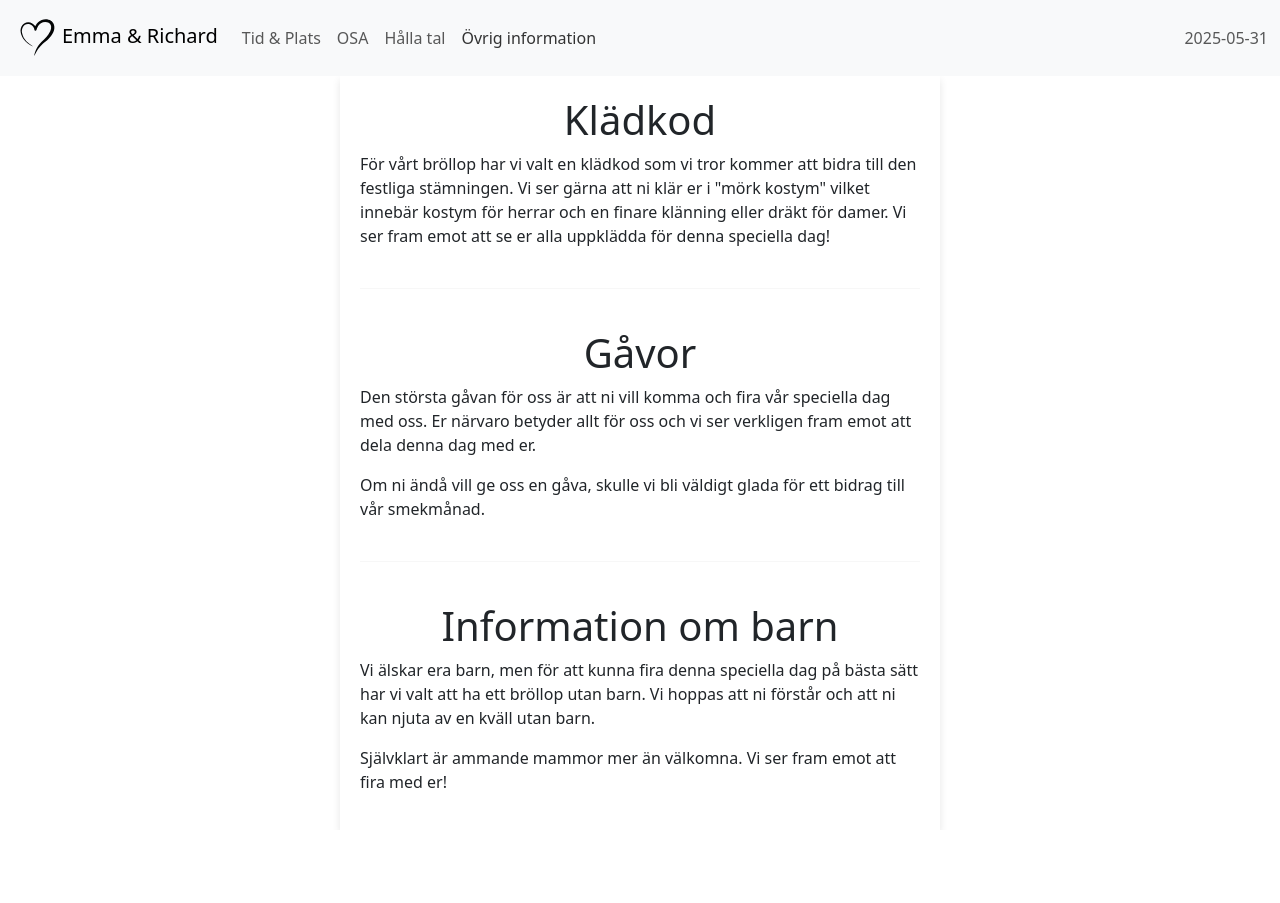
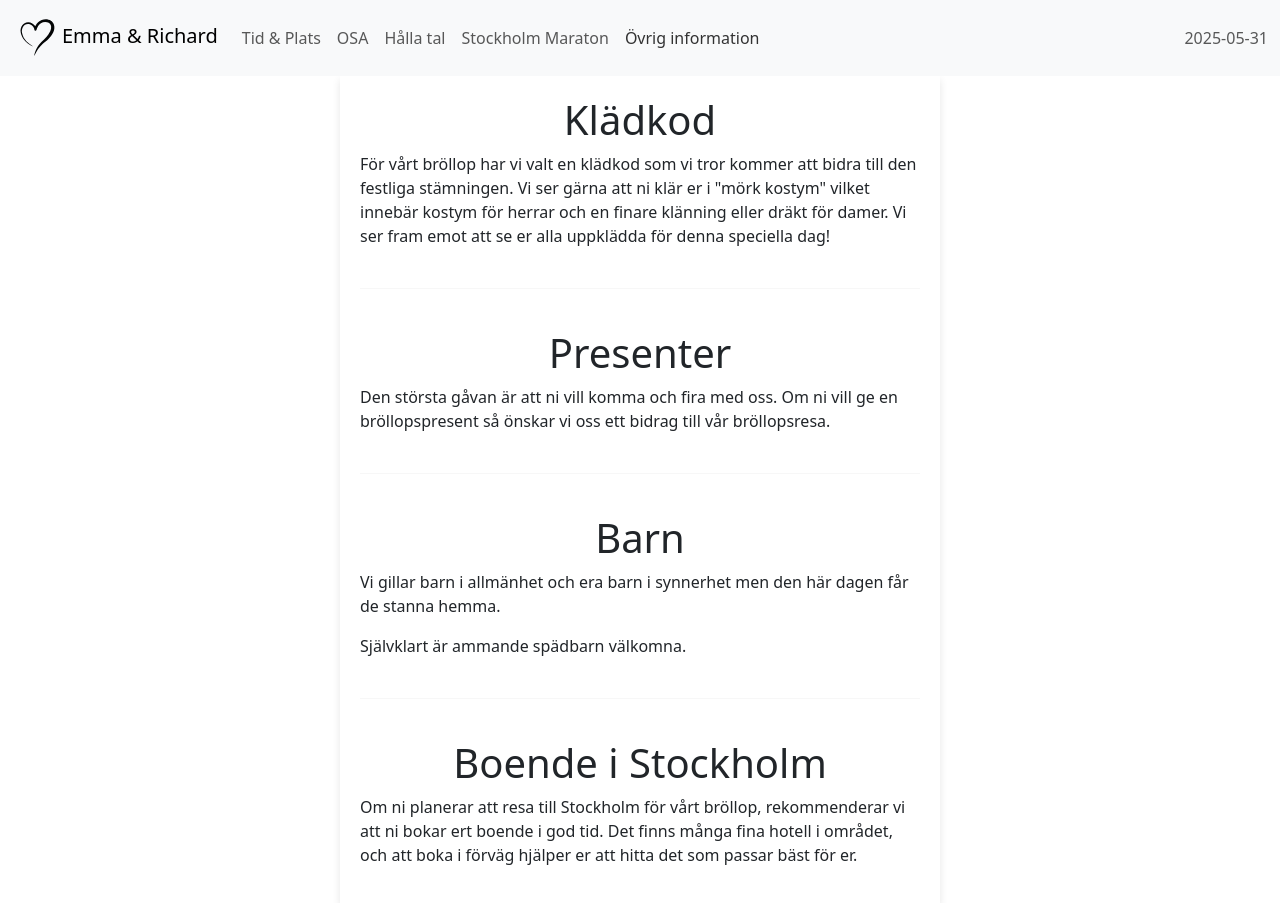
Before and after one commit to richarduggelberg/wedding, a React (Vite) app: page / in a window 1280 px wide. Both pictures are taken after a click on the link "Övrig information". Before the commit the page ends 830 px from the top, so only its background shows below. Built offline with nearby package versions, Linux system fonts and the light colour scheme.

Commit message:
fix some text

```diff
--- a/src/App.tsx
+++ b/src/App.tsx
@@ -5,6 +5,7 @@ import TimeAndPlacePage from "./components/TimeAndPlacePage";
 import RsvpPage from "./components/RsvpPage";
 import SpeechPage from "./components/SpeechPage";
 import MiscPage from "./components/MiscPage";
+import MarathonPage from "./components/MarathonPage";
 
 const App = () => {
   const title = "Emma & Richard";
@@ -20,6 +21,7 @@ const App = () => {
       {currentPage === "rsvp" && <RsvpPage />}
       {currentPage === "speech" && <SpeechPage />}
       {currentPage === "misc" && <MiscPage />}
+      {currentPage === "marathon" && <MarathonPage />}
     </>
   );
 };
--- /dev/null
+++ b/src/components/MarathonPage.tsx
@@ -0,0 +1,28 @@
+const MarathonPage = () => {
+  return (
+    <div
+      style={{
+        maxWidth: "600px",
+        margin: "0 auto",
+        padding: "20px",
+        boxShadow: "0 4px 8px rgba(0, 0, 0, 0.1)",
+        backgroundColor: "#fff",
+      }}
+    >
+      <h1 style={{ textAlign: "center" }}>Nej</h1>
+      <p>Vi ska inte springa Stockholm Maraton och det ska inte ni heller.</p>
+      <p>
+        Däremot ska många andra göra det samma dag som vårt bröllop. Vi
+        rekommenderar därför att ta tunnelbanan till Östermalmstorg för vigseln
+        och att ni som behöver boka boende i Stockholm gör det i god tid.
+      </p>
+      <p>
+        Från vigseln till festlokalen är det en kort promenad där du inte
+        riskerar att bli tacklad av en löpare då vi inte behöver korsa banan.
+      </p>
+      <p>Efter middagen och festen fungerar Stockholmstrafiken som vanligt.</p>
+    </div>
+  );
+};
+
+export default MarathonPage;
--- a/src/components/MiscPage.tsx
+++ b/src/components/MiscPage.tsx
@@ -29,15 +29,10 @@ const MiscPage = () => {
       />
 
       {/* Section for information about gifts */}
-      <h1 style={{ textAlign: "center" }}>Gåvor</h1>
+      <h1 style={{ textAlign: "center" }}>Presenter</h1>
       <p>
-        Den största gåvan för oss är att ni vill komma och fira vår speciella
-        dag med oss. Er närvaro betyder allt för oss och vi ser verkligen fram
-        emot att dela denna dag med er.
-      </p>
-      <p>
-        Om ni ändå vill ge oss en gåva, skulle vi bli väldigt glada för ett
-        bidrag till vår smekmånad.
+        Den största gåvan är att ni vill komma och fira med oss. Om ni vill ge
+        en bröllopspresent så önskar vi oss ett bidrag till vår bröllopsresa.
       </p>
 
       {/* Divider or space between sections */}
@@ -50,15 +45,29 @@ const MiscPage = () => {
       />
 
       {/* Section for information about kids */}
-      <h1 style={{ textAlign: "center" }}>Information om barn</h1>
+      <h1 style={{ textAlign: "center" }}>Barn</h1>
       <p>
-        Vi älskar era barn, men för att kunna fira denna speciella dag på bästa
-        sätt har vi valt att ha ett bröllop utan barn. Vi hoppas att ni förstår
-        och att ni kan njuta av en kväll utan barn.
+        Vi gillar barn i allmänhet och era barn i synnerhet men den här dagen
+        får de stanna hemma.
       </p>
+      <p>Självklart är ammande spädbarn välkomna.</p>
+
+      {/* Divider or space between sections */}
+      <hr
+        style={{
+          margin: "40px 0",
+          border: "none",
+          borderTop: "1px solid #ddd",
+        }}
+      />
+
+      {/* Section for accommodation in Stockholm */}
+      <h1 style={{ textAlign: "center" }}>Boende i Stockholm</h1>
       <p>
-        Självklart är ammande mammor mer än välkomna. Vi ser fram emot att fira
-        med er!
+        Om ni planerar att resa till Stockholm för vårt bröllop, rekommenderar
+        vi att ni bokar ert boende i god tid. Det finns många fina hotell i
+        området, och att boka i förväg hjälper er att hitta det som passar bäst
+        för er.
       </p>
     </div>
   );
--- a/src/components/RsvpPage.tsx
+++ b/src/components/RsvpPage.tsx
@@ -48,15 +48,15 @@ const RsvpPage = () => {
             htmlFor="attendance"
             style={{ display: "block", marginBottom: "5px" }}
           >
-            Kommer du att delta?
+            Kan du komma?
           </label>
           <select
             id="attendance"
             name="attendance"
             style={{ width: "100%", padding: "8px", boxSizing: "border-box" }}
           >
-            <option value="yes">Ja</option>
-            <option value="no">Nej</option>
+            <option value="yes">Ja!</option>
+            <option value="no">Tyvärr inte</option>
           </select>
         </div>
 
@@ -89,10 +89,8 @@ const RsvpPage = () => {
             name="drinks"
             style={{ width: "100%", padding: "8px", boxSizing: "border-box" }}
           >
-            <option value="wine">Vin</option>
-            <option value="beer">Öl</option>
-            <option value="nonAlcoholic">Alkoholfritt</option>
-            <option value="noPreference">Ingen preferens</option>
+            <option value="wine">Jag gärna ha vinpaket!</option>
+            <option value="nonAlcoholic">Alkoholfritt, tack!</option>
           </select>
         </div>
 
--- a/src/components/TopNavList.tsx
+++ b/src/components/TopNavList.tsx
@@ -35,6 +35,14 @@ function TopNavList({ setPage, onNavItemClick }: Props) {
         </TopNavListItem>
         <TopNavListItem
           onClick={() => {
+            setPage("marathon");
+            onNavItemClick();
+          }}
+        >
+          Stockholm Maraton
+        </TopNavListItem>
+        <TopNavListItem
+          onClick={() => {
             setPage("misc");
             onNavItemClick();
           }}
```
